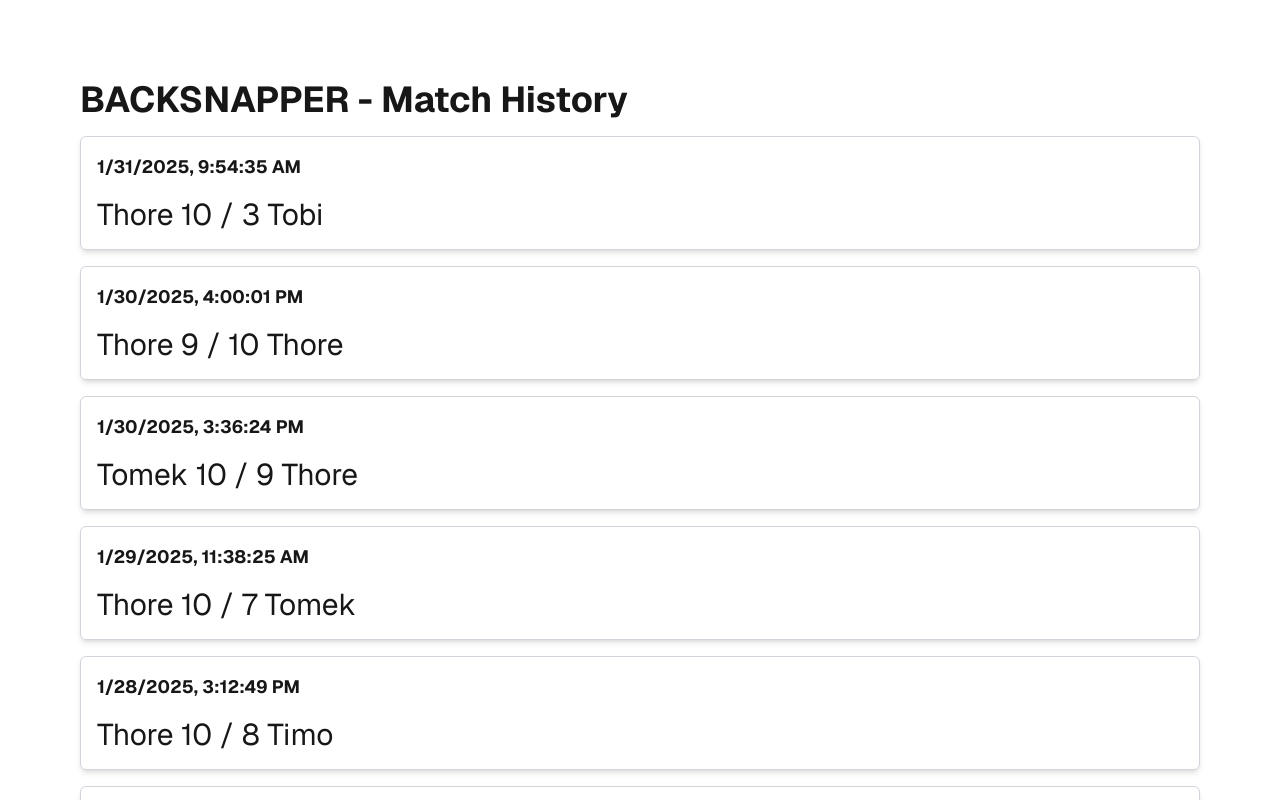
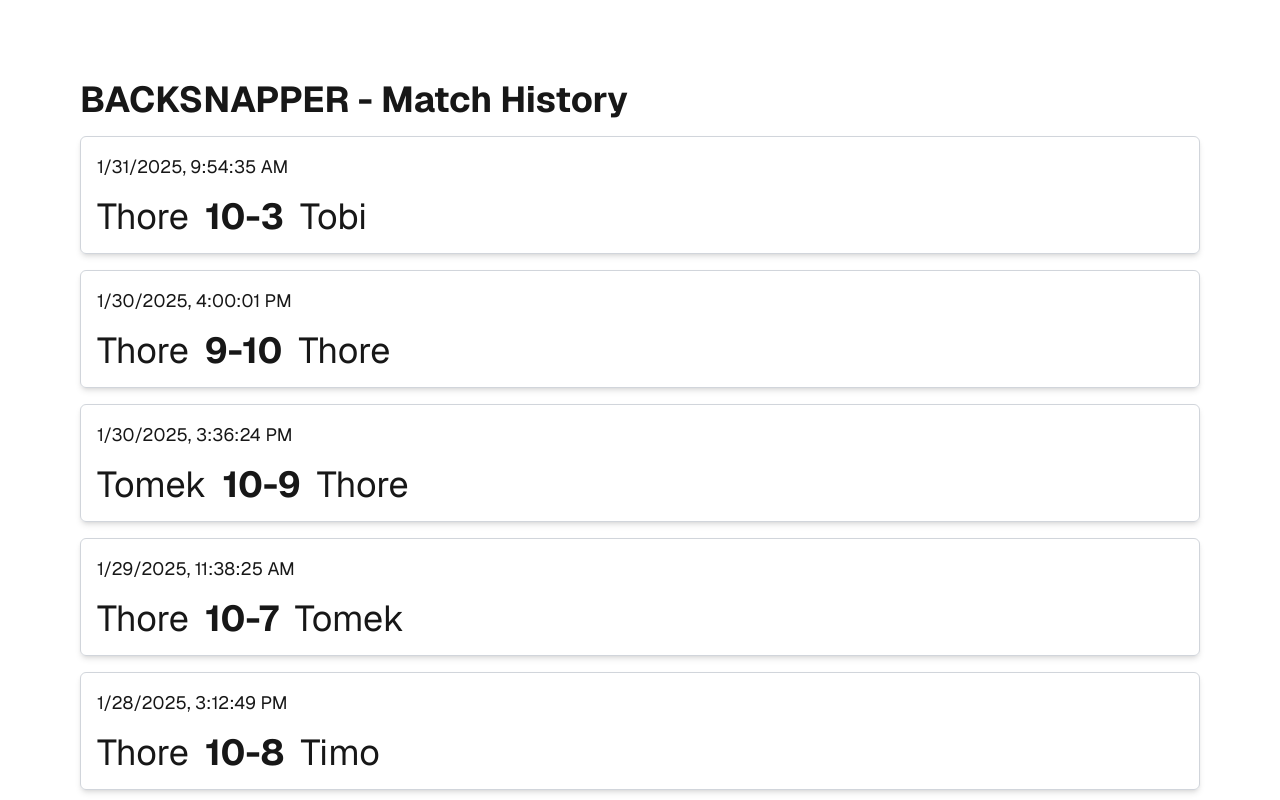
Before and after one commit to WeniteIT/backsnapper-app, a Next.js app: page / in a window 1280 px wide. Shown: the top 800 px of the page. Built offline with nearby package versions, Linux system fonts and the light colour scheme.

Commit message:
initial3

```diff
--- a/app/page.tsx
+++ b/app/page.tsx
@@ -61,11 +61,17 @@ export default function Home() {
             key={index}
             className="flex flex-col gap-4 p-4 border border-gray-300 rounded-md shadow-md"
           >
-            <h3 className="text-lg font-bold">
+            <div className="text-lg">
               {new Date(match.date).toLocaleString()}
-            </h3>
-            <div className="flex gap-4 text-3xl">
-              {`${match.player1.name} ${match.player1.score} / ${match.player2.score} ${match.player2.name}`}
+            </div>
+            <div className="flex gap-4 text-4xl">
+              <span>{match.player1.name}</span>
+              <b>
+                <span>{match.player1.score}</span>
+                <span>-</span>
+                <span>{match.player2.score}</span>
+              </b>
+              <span>{match.player2.name}</span>
             </div>
           </div>
         ))}
```
